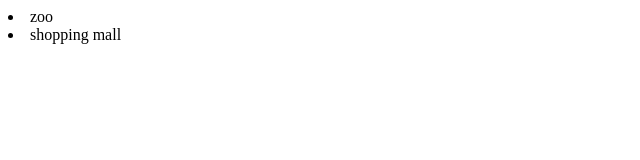
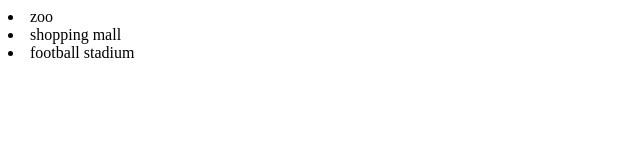
Before and after one commit to juwon1677/about-myself, a plain HTML site: page index.html in a window 1280 px wide. Shown: the whole page, without its empty margins (0-640 px from the left). Drawn offline with Linux system fonts and the light colour scheme.

Commit message:
places are like in html

```diff
--- a/index.html
+++ b/index.html
@@ -10,6 +10,7 @@
 <body>
  <li>zoo</li>
  <li>shopping mall </li>
+ <li>football stadium</li>
 
 </body>
 </html>
```
